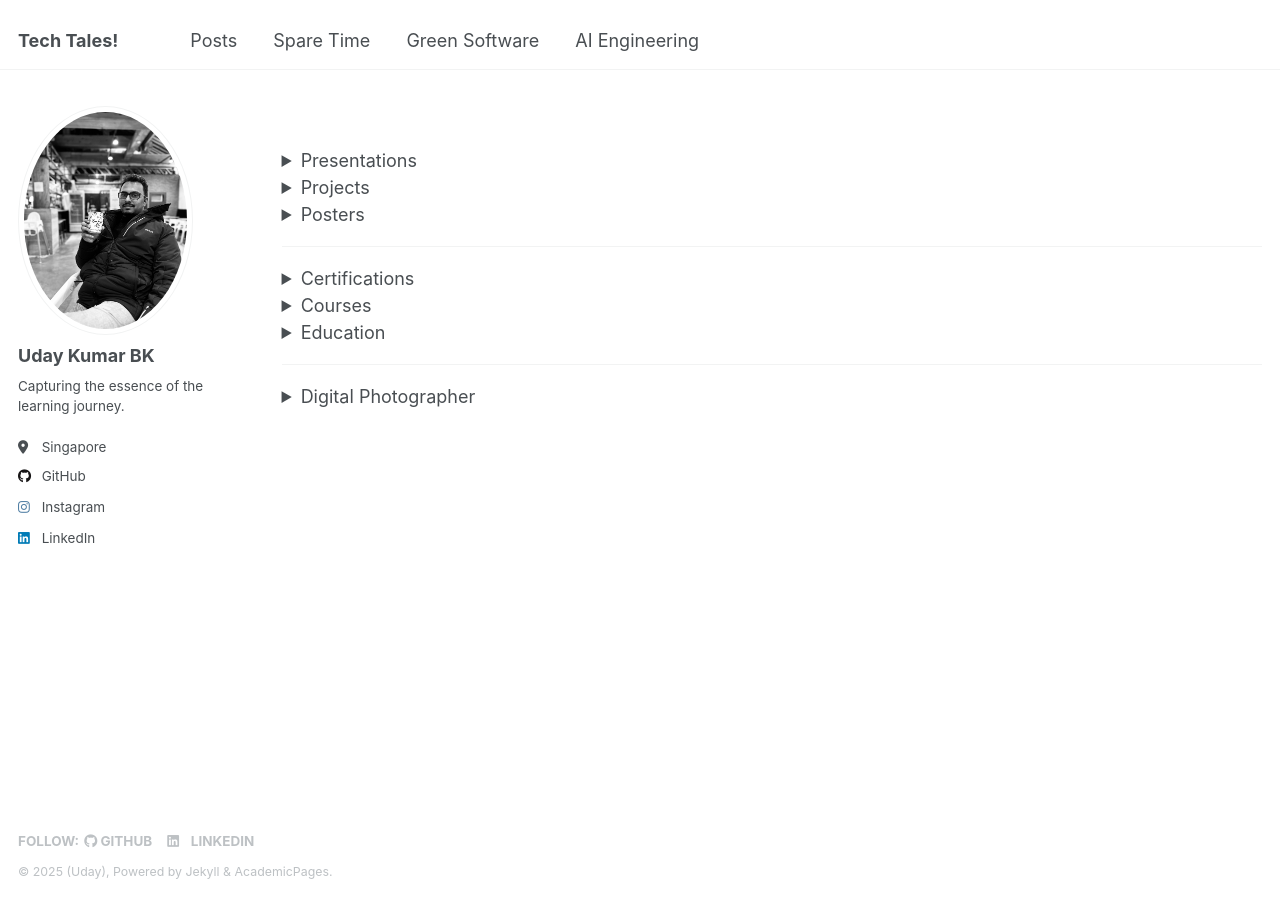
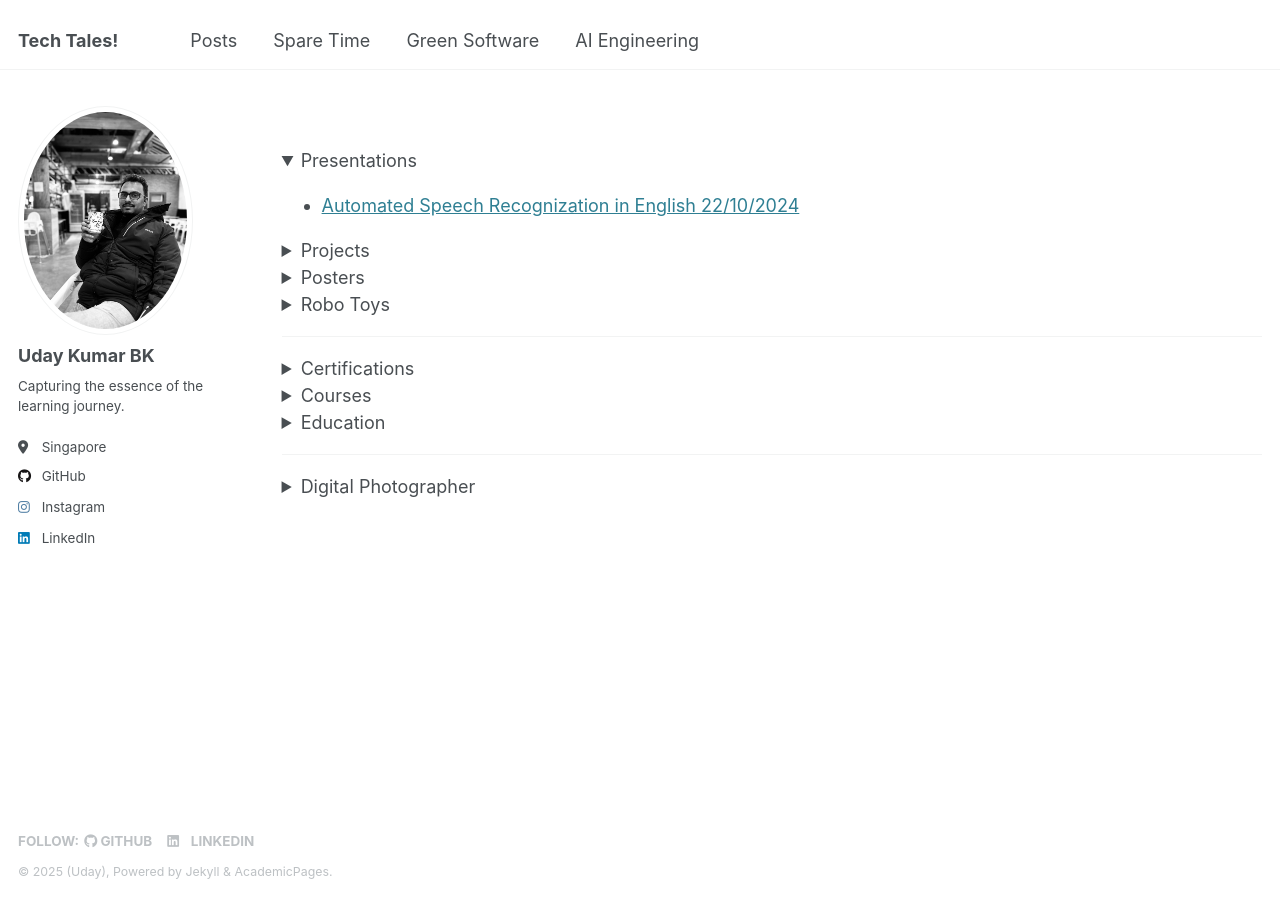
Before and after one commit to uday160386/uday160386.github.io, a Jekyll site: the page built from _pages/onspare.md, in a window 1280 px wide. Built offline with Jekyll 4.4.1, drawn with Linux system fonts in a browser that asks for light colours.

Commit message:
commit code

```diff
--- a/_pages/onspare.md
+++ b/_pages/onspare.md
@@ -10,7 +10,7 @@
 
 {% include base_path %}
 
-<details>
+<details open>
   <summary>Presentations </summary>
   <ul>
   <li><a href ="../Documents/ASR-Presentation.pdf">Automated Speech Recognization in English 22/10/2024</a> </li>
@@ -30,6 +30,14 @@
 
 <details>
   <summary>Posters </summary>
+  <ul>
+  <li><a href =""></a> </li>
+  </ul>
+
+</details>
+
+<details>
+  <summary>Robo Toys </summary>
   <ul>
   <li><a href =""></a> </li>
   </ul>
@@ -84,7 +92,12 @@
   <!-- <img src="/images/aboutme/DSC03937.jpg" style="width:300px;height:300px; border-radius: 15px;box-shadow: 0px 0px 5px 5px #000000;"> -->
 <p align="center">
 🇰🇭 🇮🇳 🇨🇦 🇭🇰 🇮🇩 🇯🇵 🇲🇾 🏴 🇰🇷 🇸🇬 🇹🇭 🇬🇧<br><br>
-  <img src="/images/aboutme/travel.jpeg" style="width:200px;height:200px; border-radius: 15px;box-shadow: 0px 0px 5px 5px #000000;">
+
+  <video width="360" height="340" autoplay controls style=" border-radius: 15px;box-shadow: 0px 0px 5px 5px #000000;">
+  <source src="/images/aboutme/background.mp4" type="video/mp4">
+
+</video>
+
 </p>
 
 I have been fortunate enough to travel to amazing places all over the world. From the majestic mountains of Japan to the vibrant streets of India, I have witnessed the beauty and diversity of our planet.
```
Also changed, not shown: 3 other files.
